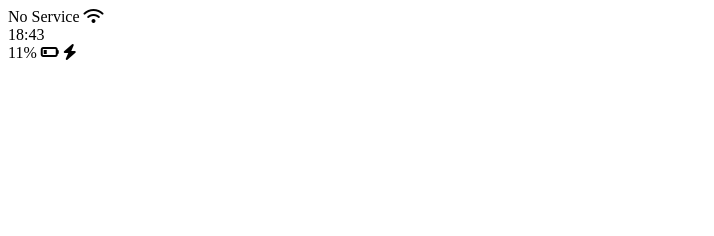
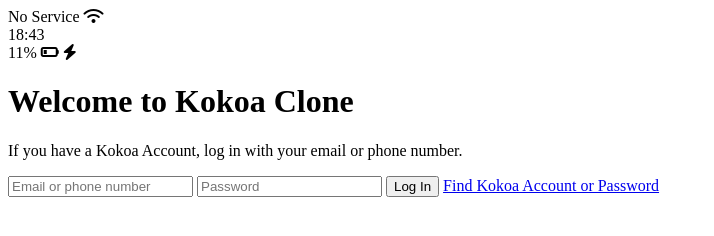
Before and after one commit to dydals9001/kokoa-clone-2020, a plain HTML site: page index.html in a window 1280 px wide. Shown: the whole page, without its empty margins (0-714 px from the left). Drawn offline with Linux system fonts and the light colour scheme.

Commit message:
Update index.html

```diff
--- a/index.html
+++ b/index.html
@@ -3,7 +3,7 @@
 <head>
     <meta charset="UTF-8">
     <meta name="viewport" content="width=device-width, initial-scale=1.0">
-    <title>Welcome to Kokoa Talk</title>
+    <title>Welcome to Kokoa Clone</title>
 </head>
 <body>
     <div class="status-bar">
@@ -20,6 +20,19 @@
             <i class="fas fa-bolt"></i>
         </div>
     </div>
+
+    <header class="welcome-header">
+        <h1 class="welcome-header__title">Welcome to Kokoa Clone</h1>
+        <p class="welcome-header__text">If you have a Kokoa Account, log in with your email or phone number.</p>
+    </header>
+
+    <form id="login-form">
+        <input type="text" placeholder="Email or phone number"/>
+        <input type="password" placeholder="Password" />
+        <input type="submit" value="Log In" />
+        <a href="#">Find Kokoa Account or Password</a>
+    </form>
+
     <script src="https://kit.fontawesome.com/6478f529f2.js" crossorigin="anonymous"></script>
 </body>
 </html>
```
